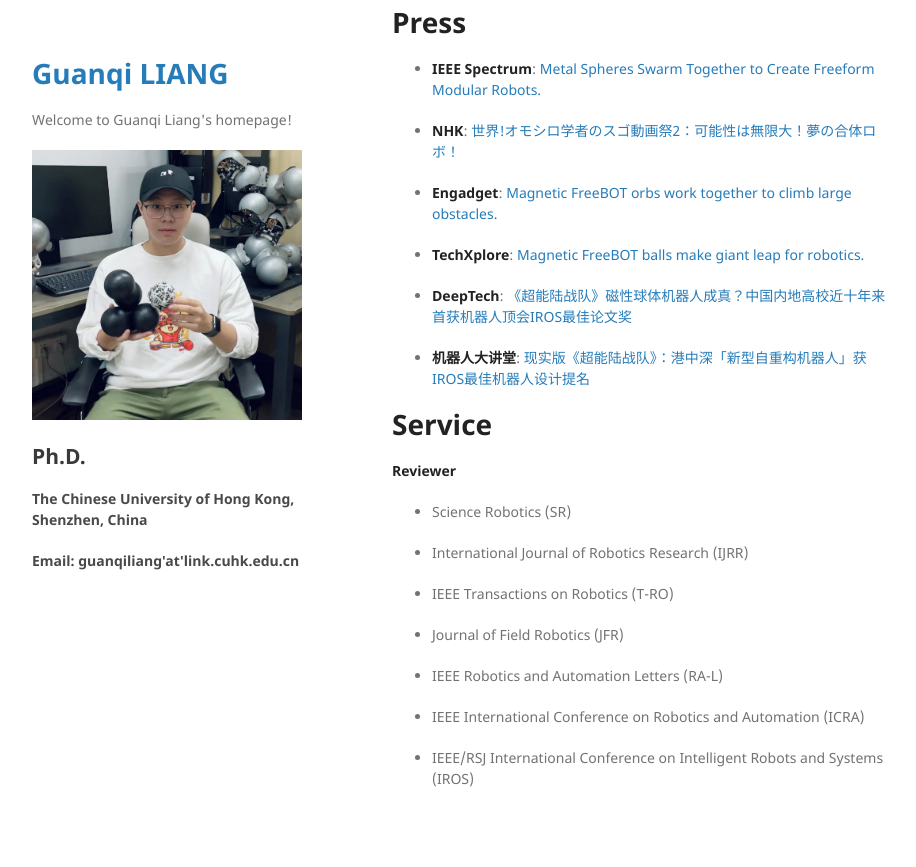
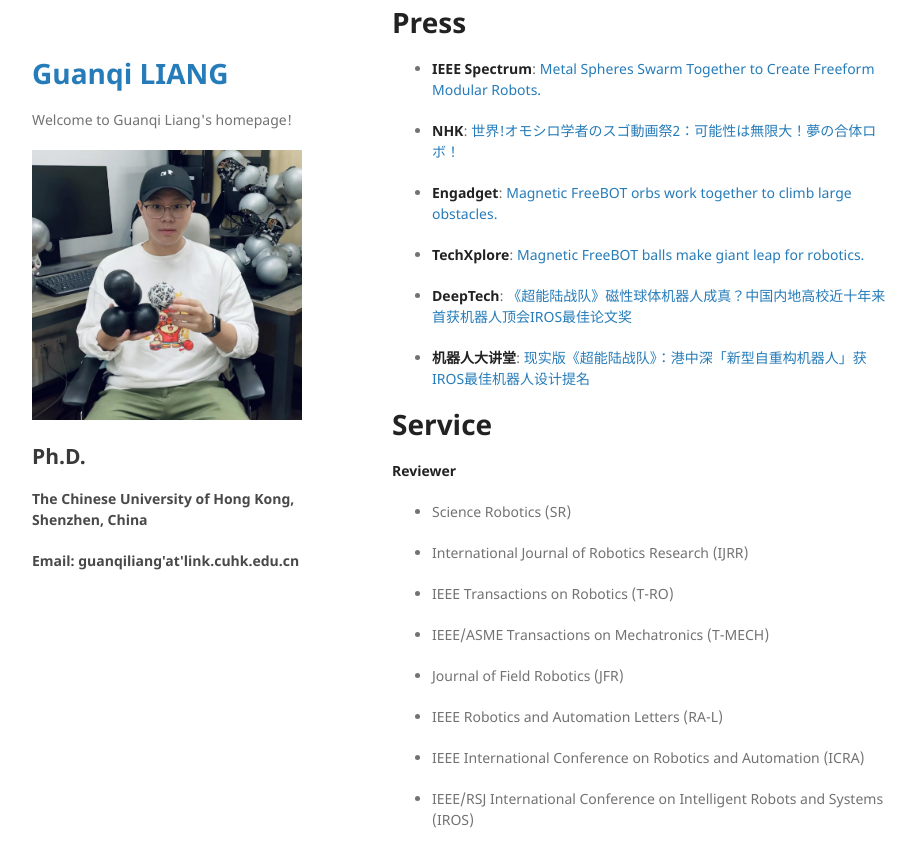
Before and after one commit to guanqiliang/guanqiliang.github.com, a Jekyll site: the page built from index.md, in a window 1280 px wide and 900 px high, scrolled down 2532 px. Shown: the top 867 px of the window, without its empty margins (178-1094 px from the left). Built offline with Jekyll 4.4.1, drawn with Linux system fonts in a browser that asks for light colours; our own code applies the rules of GitHub Pages for plain Markdown files.

Commit message:
Update index.md

```diff
--- a/index.md
+++ b/index.md
@@ -96,6 +96,8 @@ Hello, I am a robotics researcher with the research interest in modular robotics
 
 * IEEE Transactions on Robotics (T-RO)
 
+* IEEE/ASME Transactions on Mechatronics (T-MECH)
+
 * Journal of Field Robotics (JFR)
 
 * IEEE Robotics and Automation Letters (RA-L)
```
